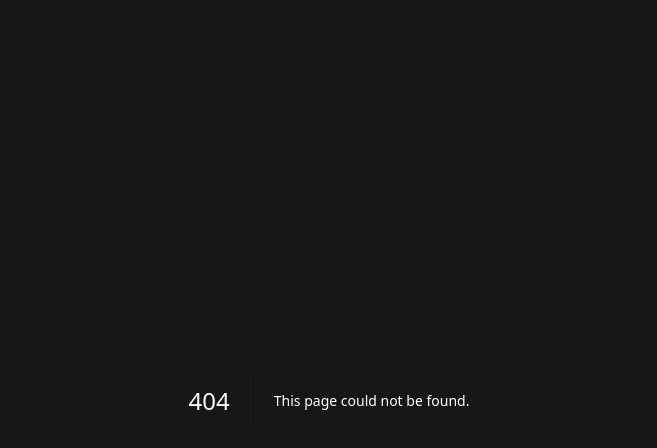
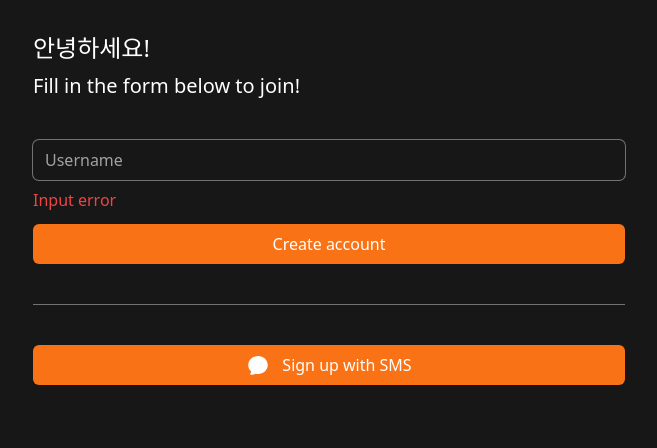
Before and after one commit to JayeunPark/carrot-market-clone-coding, a Next.js app: page /create-account in a window 1280 px wide. Before the commit this address had no page. Shown: the top 448 px of the page, without its empty margins (311-968 px from the left). Built offline with nearby package versions, Linux system fonts and the light colour scheme.

Commit message:
Account Screen

```diff
--- /dev/null
+++ b/app/create-account/page.tsx
@@ -0,0 +1,40 @@
+import { ChatBubbleOvalLeftIcon } from "@heroicons/react/24/solid";
+import Link from "next/link";
+
+export default function CreateAccount() {
+  return (
+    <div className="flex flex-col gap-10 py-8 px-6">
+      <div className="flex flex-col gap-2 *:font-medium">
+        <h1 className="text-2xl">안녕하세요!</h1>
+        <h2 className="text-xl">Fill in the form below to join!</h2>
+      </div>
+      <form className="flex flex-col gap-3">
+        <div className="flex flex-col gap-2">
+          <input
+            className="bg-transparent rounded-md w-full h-10 focus:outline-none ring-1
+             focus:ring-2 ring-neutral-500 focus:ring-orange-500 border-none placeholder:text-neutral-400"
+            type="text"
+            placeholder="Username"
+            required
+          />
+          <span className="text-red-500 font-medium">Input error</span>
+        </div>
+        <button className="primary-btn h-10">Create account</button>
+      </form>
+      {/* 구분선으로 사용하기 위한 div */}
+      <div className="w-full h-px bg-neutral-500" />
+      {/* 소셜 로그인 버튼들 */}
+      <div>
+        <Link
+          href="/sms"
+          className="primary-btn flex h-10 items-center justify-center gap-3"
+        >
+          <span>
+            <ChatBubbleOvalLeftIcon className="size-6" />
+          </span>
+          <span>Sign up with SMS</span>
+        </Link>
+      </div>
+    </div>
+  );
+}
--- a/app/globals.css
+++ b/app/globals.css
@@ -21,4 +21,7 @@
   } */
 }
 @layer components {
+  .primary-btn {
+    @apply w-full bg-orange-500 text-white font-medium rounded-md text-center hover:bg-orange-400 transition-colors;
+  }
 }
--- a/app/page.tsx
+++ b/app/page.tsx
@@ -10,10 +10,7 @@
       </div>
 
       <div className="flex flex-col items-center gap-3 w-full">
-        <Link
-          href="/create-account"
-          className="w-full bg-orange-500 text-white text-lg font-medium py-2.5 rounded-md text-center hover:bg-orange-400 transition-colors"
-        >
+        <Link href="/create-account" className="primary-btn py-2.5 text-lg ">
           시작하기
         </Link>
         <div className="flex gap-2">
--- a/package.json
+++ b/package.json
@@ -9,6 +9,7 @@
     "lint": "next lint"
   },
   "dependencies": {
+    "@heroicons/react": "^2.2.0",
     "next": "15.0.3",
     "react": "19.0.0-rc-66855b96-20241106",
     "react-dom": "19.0.0-rc-66855b96-20241106"
```
Also changed, not shown: 1 other file (tests, documents, lock files or other folders).
